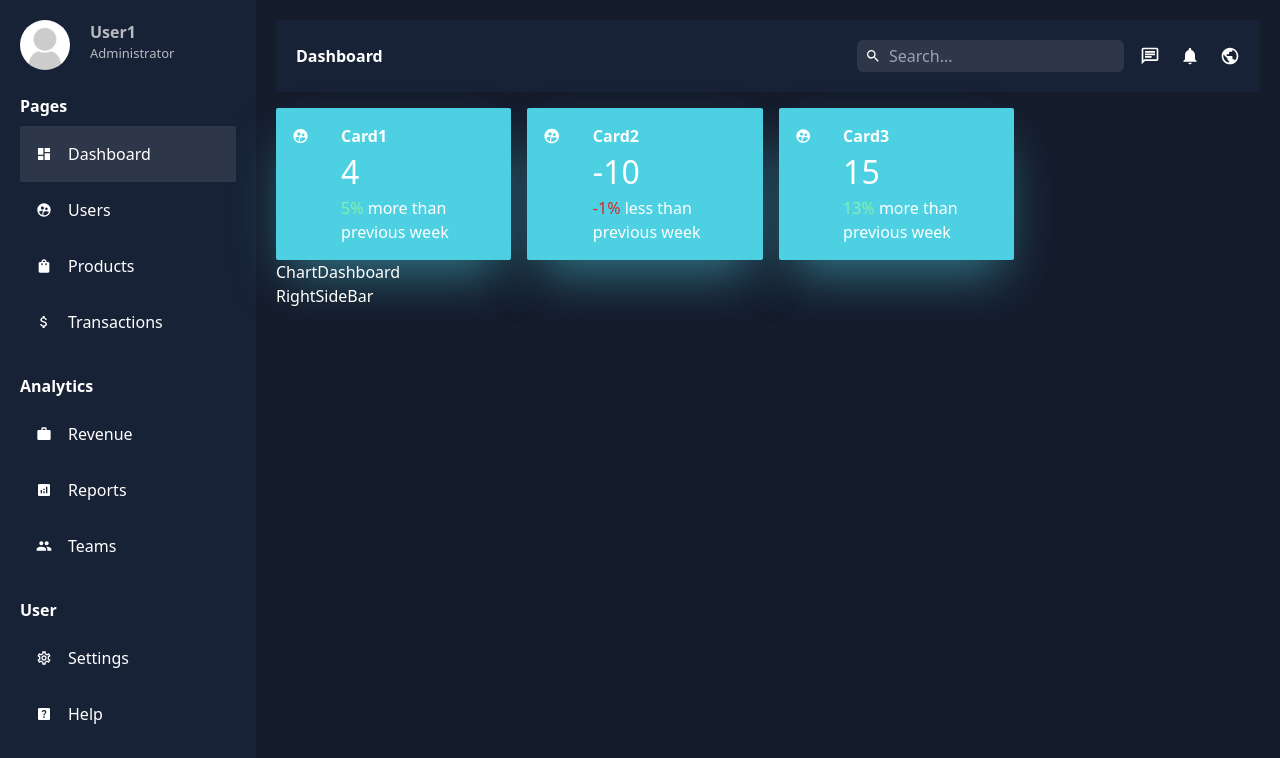
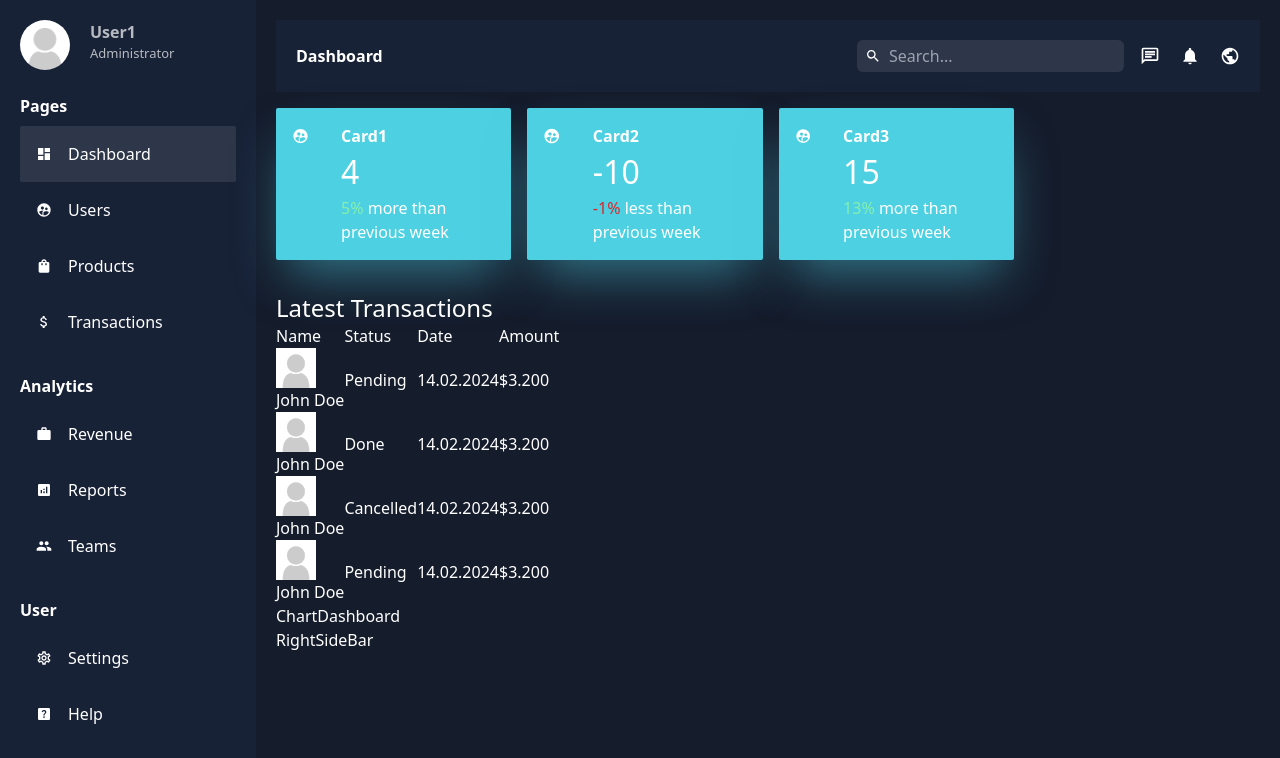
Before and after one commit to StevanZivadinovic/admin_dashboard_app, a Next.js app: page /dashboard in a window 1280 px wide. Shown: the top 758 px of the page. Built offline with nearby package versions, Linux system fonts and the light colour scheme.

Commit message:
add next project

```diff
--- /dev/null
+++ b/app/components/dashboard/transactions/transactions.tsx
@@ -0,0 +1,105 @@
+import Image from "next/image";
+
+const Transactions = () => {
+  return (
+    <div className='w-[75%] mt-[2rem]'>
+      <h2 className='text-2xl'>Latest Transactions</h2>
+      <table className=''>
+        <thead>
+          <tr>
+            <td>Name</td>
+            <td>Status</td>
+            <td>Date</td>
+            <td>Amount</td>
+          </tr>
+        </thead>
+        <tbody>
+          <tr>
+            <td>
+              <div className=''>
+                <Image
+                  src="/images/noavatar.png"
+                  alt=""
+                  width={40}
+                  height={40}
+                  className=''
+                />
+                John Doe
+              </div>
+            </td>
+            <td>
+              <span className=''>
+                Pending
+              </span>
+            </td>
+            <td>14.02.2024</td>
+            <td>$3.200</td>
+          </tr>
+          <tr>
+            <td>
+              <div className=''>
+                <Image
+                  src="/images/noavatar.png"
+                  alt=""
+                  width={40}
+                  height={40}
+                  className=''
+                />
+                John Doe
+              </div>
+            </td>
+            <td>
+              <span className=''>Done</span>
+            </td>
+            <td>14.02.2024</td>
+            <td>$3.200</td>
+          </tr>
+          <tr>
+            <td>
+              <div className=''>
+                <Image
+                  src="/images/noavatar.png"
+                  alt=""
+                  width={40}
+                  height={40}
+                  className=''
+                />
+                John Doe
+              </div>
+            </td>
+            <td>
+              <span className=''>
+                Cancelled
+              </span>
+            </td>
+            <td>14.02.2024</td>
+            <td>$3.200</td>
+          </tr>
+          <tr>
+            <td>
+              <div className=''>
+                <Image
+                  src="/images/noavatar.png"
+                  alt=""
+                  width={40}
+                  height={40}
+                  className=''
+                />
+                John Doe
+              </div>
+            </td>
+            <td>
+              <span className=''>
+                Pending
+              </span>
+            </td>
+            <td>14.02.2024</td>
+            <td>$3.200</td>
+          </tr>
+        </tbody>
+      </table>
+    </div>
+  );
+};
+
+export default Transactions;
--- a/app/dashboard/page.tsx
+++ b/app/dashboard/page.tsx
@@ -2,6 +2,7 @@ import { cards } from "@/src/consts/cards";
 import DashboadrCard from "../components/dashboard/card/dashboadrCard";
 import ChartDashboard from "../components/dashboard/chart/chartDashboard";
 import RightSideBar from "../components/dashboard/rightSideBar.tsx/rightSideBar";
+import Transactions from "../components/dashboard/transactions/transactions";
 
 const Dashboard = () => {
   return (
@@ -17,7 +18,7 @@ const Dashboard = () => {
             />
           ))}
         </div>
-        {/* <Transactions /> */}
+        <Transactions />
         <ChartDashboard />
       </div>
       <div className="">
```
